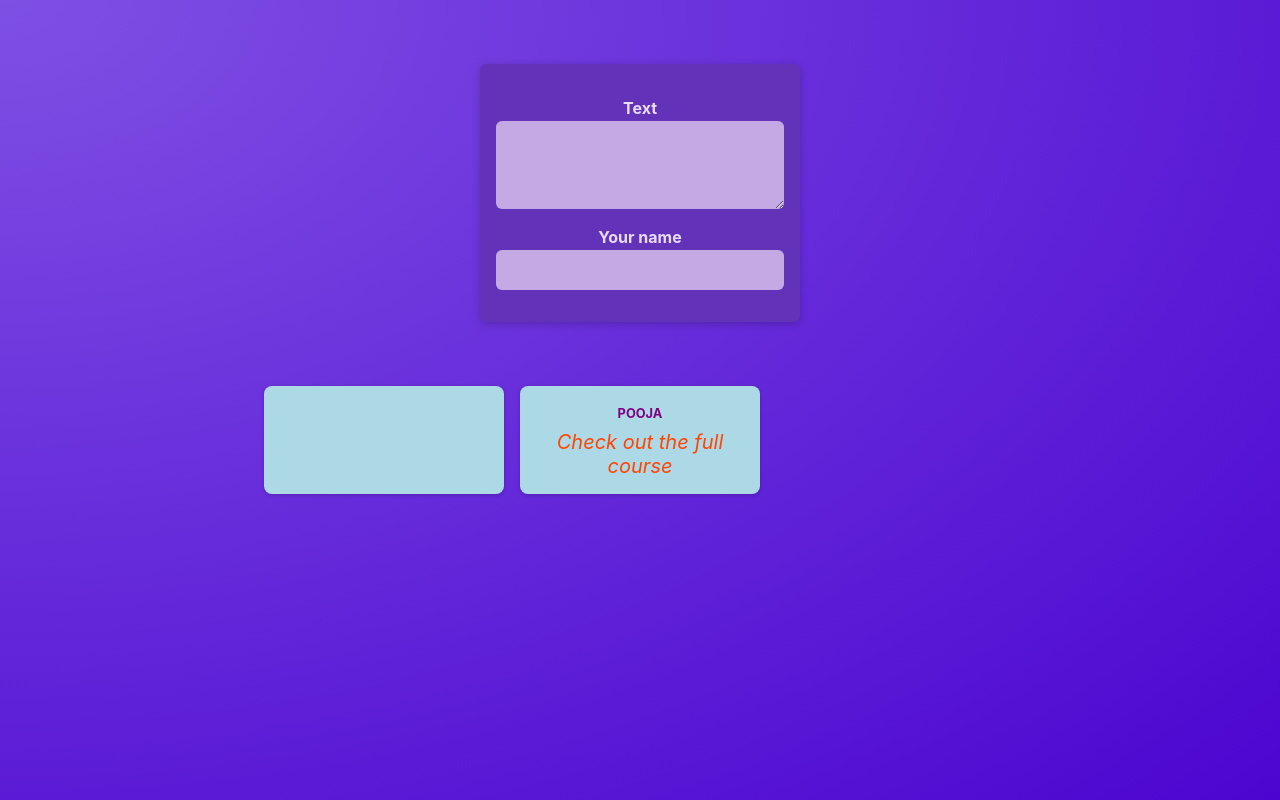
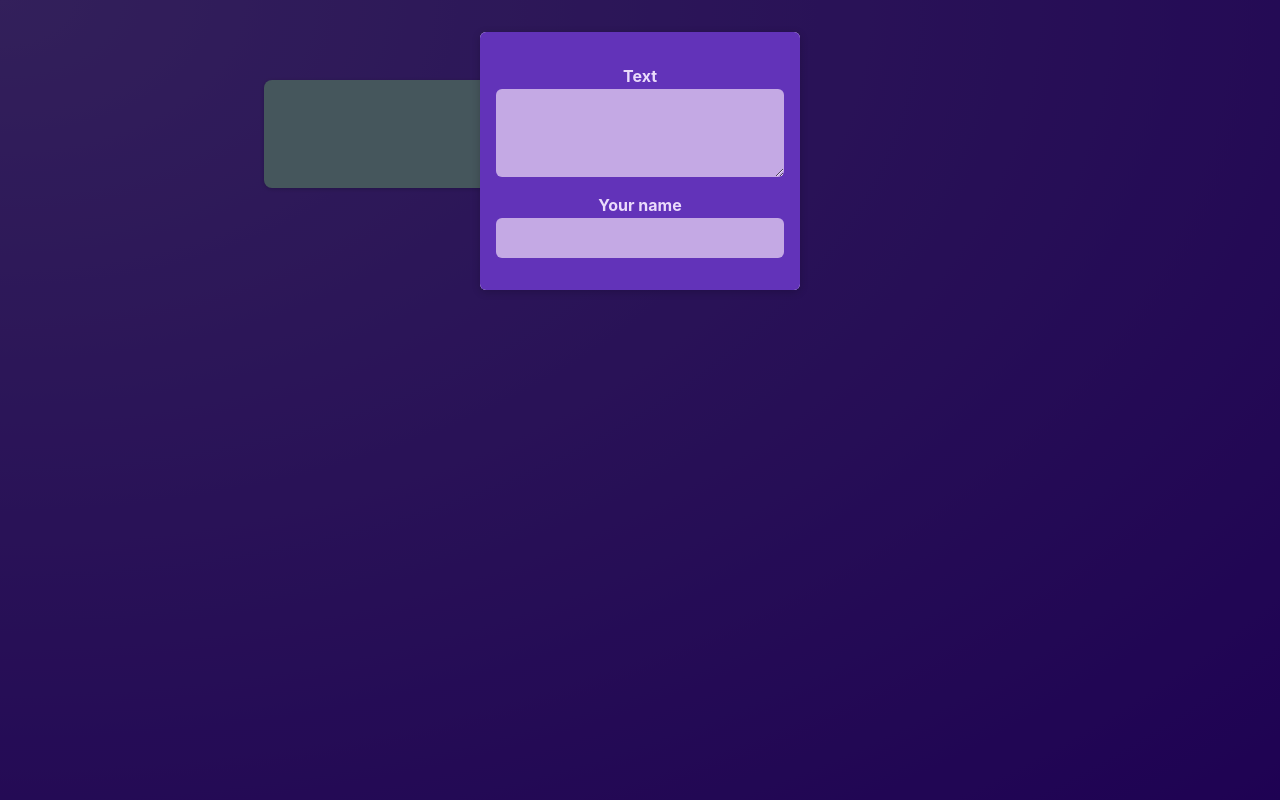
Before and after one commit to mithunj43/React, a React (Vite) app in the folder react-crash-course/: page / in a window 1280 px wide. Built offline with nearby package versions, Linux system fonts and the light colour scheme.

Commit message:
Special children prop

```diff
--- /dev/null
+++ b/react-crash-course/src/components/Modal.jsx
@@ -0,0 +1,14 @@
+import classes from './Modal.module.css';
+
+function Modal({children}) {
+    return(
+        <>
+            <div className={classes.backdrop}/>
+            <dialog open className={classes.modal}>
+                {children}
+            </dialog>
+        </>
+    );
+}
+
+export default Modal;
--- /dev/null
+++ b/react-crash-course/src/components/Modal.module.css
@@ -0,0 +1,18 @@
+.backdrop {
+  position: fixed;
+  top: 0;
+  left: 0;
+  width: 100%;
+  height: 100vh;
+  background-color: rgba(0, 0, 0, 0.6);
+  z-index: 1;
+}
+
+.modal {
+  border: none;
+  border-radius: 6px;
+  box-shadow: 0 2px 8px rgba(0, 0, 0, 0.2);
+  padding: 0;
+  overflow: hidden;
+  z-index: 1;
+}
--- a/react-crash-course/src/components/NewPost.module.css
+++ b/react-crash-course/src/components/NewPost.module.css
@@ -2,9 +2,6 @@
   background-color: #6233b9;
   padding: 1rem;
   width: 20rem;
-  margin: 2rem auto;
-  border-radius: 6px;
-  box-shadow: 0 2px 8px rgba(0, 0, 0, 0.2);
 }
 
 .form label {
--- a/react-crash-course/src/components/PostsList.jsx
+++ b/react-crash-course/src/components/PostsList.jsx
@@ -2,6 +2,7 @@
 import Post from './Post';
 import classes from './PostsList.module.css';
 import { useState } from 'react';
+import Modal from './Modal';
 
 function PostsList() {
     const [enteredBody, setEnteredBody] = useState('');
@@ -15,7 +16,9 @@
     }
    return (
     <>
-        <NewPost onBodyChange = {changeBodyHandler} onAuthorChange = {changeAuthorHandler}/>
+        <Modal>
+            <NewPost onBodyChange = {changeBodyHandler} onAuthorChange = {changeAuthorHandler}/>
+        </Modal>
         <ul className={classes.posts}>
         <Post author = {enteredAuthor} body = {enteredBody}/>
         <Post author ="Pooja" body ="Check out the full course"/>
```
